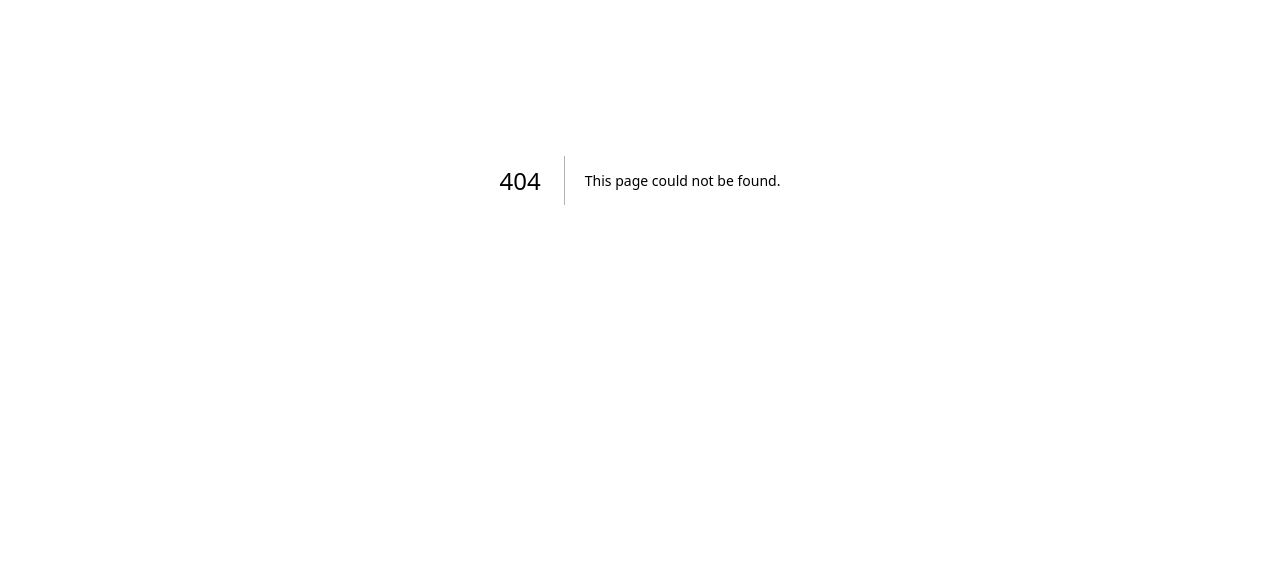
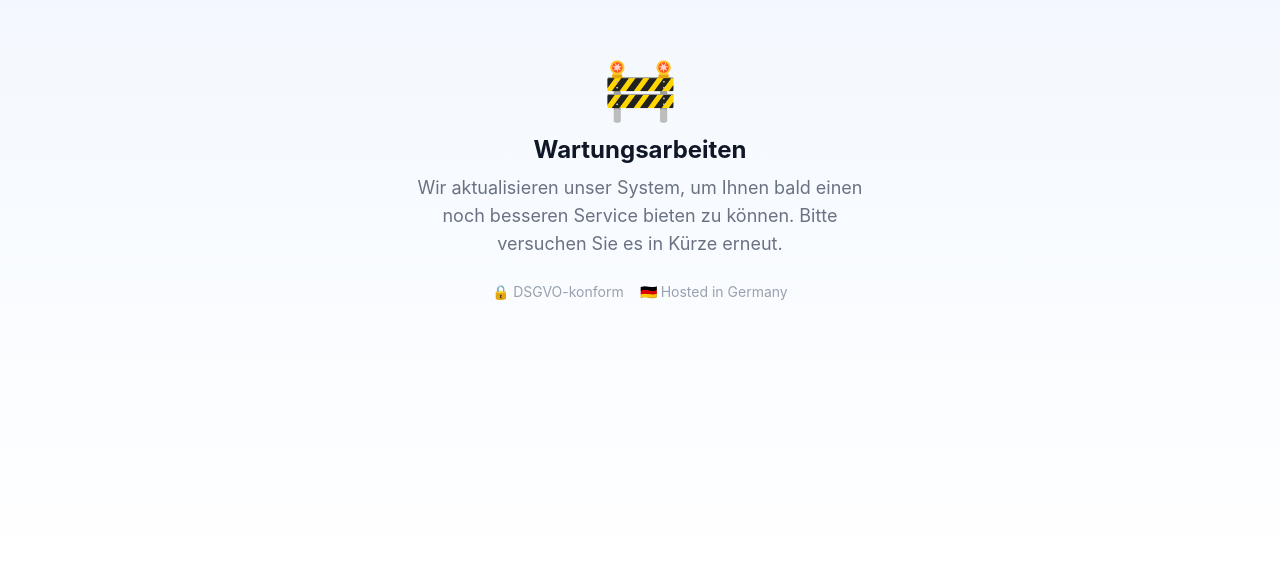
Before and after one commit to housniadmy-rgb/autooffice-pro-neu, a Next.js app: page /wartung in a window 1280 px wide. Before the commit this address had no page. Shown: the part 220-800 px from the top of the page. Built offline with nearby package versions, Linux system fonts and the light colour scheme.

Commit message:
Wartungsseite erstellt

```diff
--- /dev/null
+++ b/app/wartung/page.tsx
@@ -0,0 +1,15 @@
+export default function Wartung() {
+  return (
+    <main className="min-h-screen bg-gradient-to-b from-blue-50 to-white flex items-center justify-center px-4">
+      <div className="text-center max-w-md">
+        <div className="text-6xl mb-4">🚧</div>
+        <h1 className="text-2xl font-bold text-gray-900 mb-2">Wartungsarbeiten</h1>
+        <p className="text-gray-500 mb-6">Wir aktualisieren unser System, um Ihnen bald einen noch besseren Service bieten zu können. Bitte versuchen Sie es in Kürze erneut.</p>
+        <div className="flex justify-center gap-4 text-sm text-gray-400">
+          <span>🔒 DSGVO-konform</span>
+          <span>🇩🇪 Hosted in Germany</span>
+        </div>
+      </div>
+    </main>
+  )
+}
```
